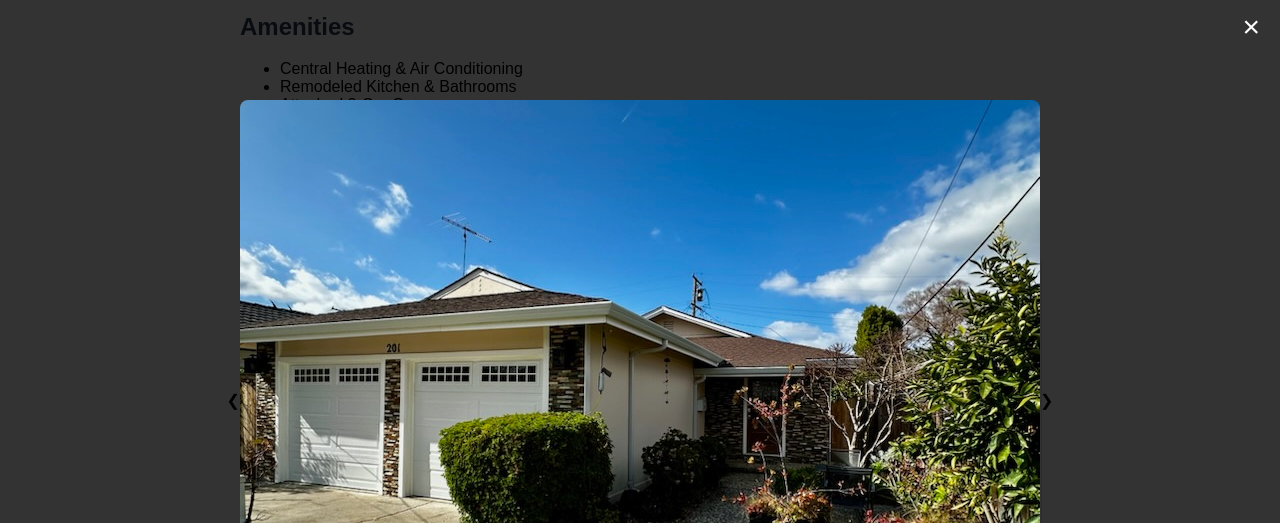
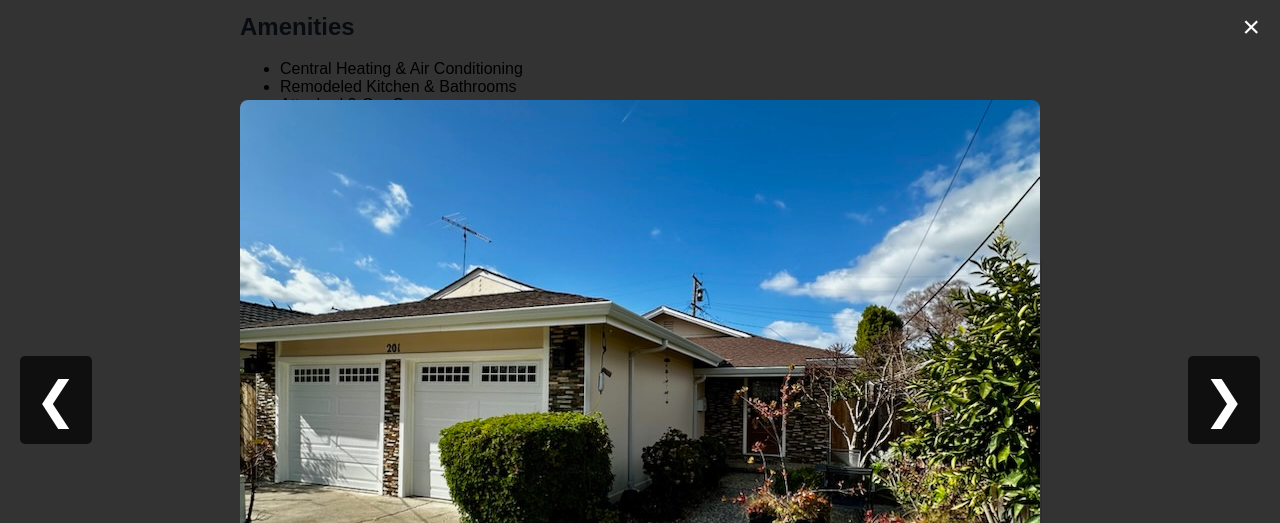
Before and after one commit to saabm/home-rental, a plain HTML site: page index.html in a window 1280 px wide. Both pictures are taken after a click on the picture 456 px from the left and 1194 px from the top of the page. Shown: the part 794-1317 px from the top of the page. Drawn offline with Linux system fonts and the light colour scheme.

Commit message:
Update index.html

```diff
--- a/index.html
+++ b/index.html
@@ -76,6 +76,20 @@
             color: white;
             cursor: pointer;
         }
+        .modal-nav {
+            position: absolute;
+            top: 50%;
+            transform: translateY(-50%);
+            font-size: 50px;
+            color: white;
+            cursor: pointer;
+            background: rgba(0, 0, 0, 0.7);
+            padding: 15px;
+            border-radius: 5px;
+            user-select: none;
+        }
+        .prev { left: 20px; }
+        .next { right: 20px; }
     </style>
 </head>
 <body>
```
